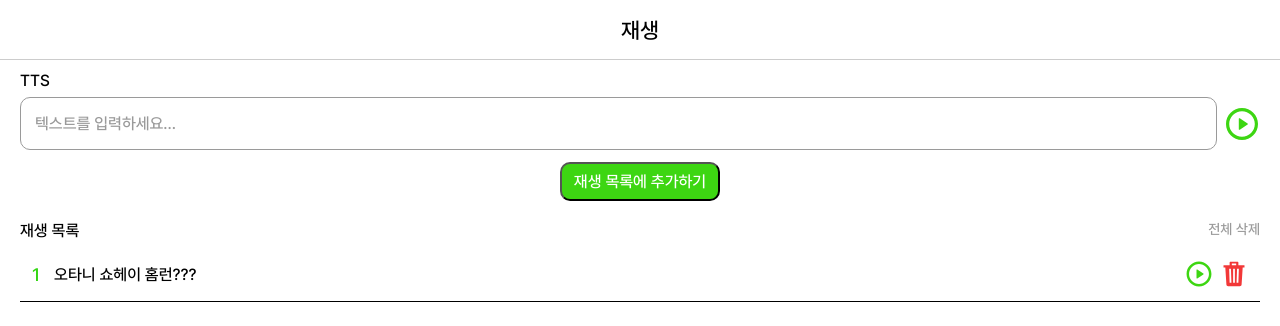
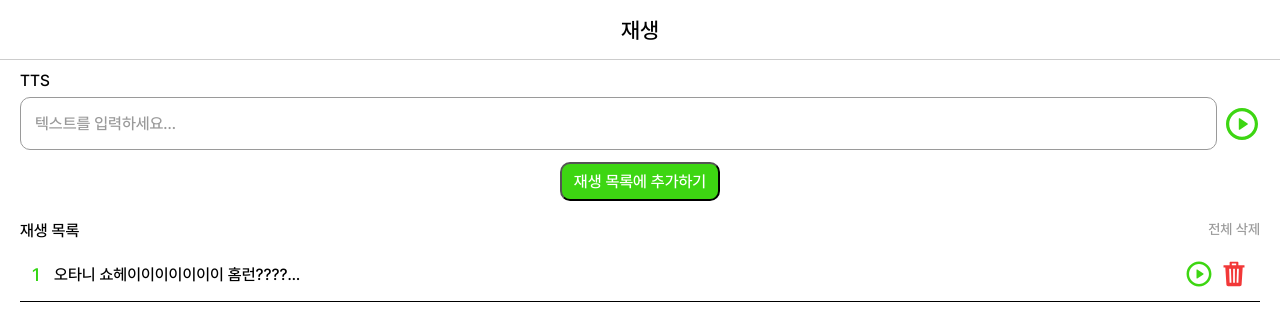
Before and after one commit to chooseongwoo/VoiceNote, a Next.js app: page /playlist in a window 1280 px wide. Shown: the top 326 px of the page. Built offline with nearby package versions, Linux system fonts and the light colour scheme.

Commit message:
chore :: ...처리 및 props 전달

```diff
--- a/src/app/playlist/page.tsx
+++ b/src/app/playlist/page.tsx
@@ -17,7 +17,7 @@ export default function Playlist() {
             <_.DeleteAll>전체 삭제</_.DeleteAll>
           </_.TextBox>
           <_.PlayList>
-            <Play />
+            <Play order={1} title="오타니 쇼헤이이이이이이이 홈런???????" />
           </_.PlayList>
         </_.PlayListBox>
       </_.Content>
--- a/src/components/Play/page.tsx
+++ b/src/components/Play/page.tsx
@@ -4,13 +4,18 @@ import * as _ from "./style";
 import TrashCan from "@/assets/TrashCan";
 import { useState } from "react";
 
-export default function Play() {
+interface OwnProps {
+  order: number;
+  title: string;
+}
+
+export default function Play({ order, title }: OwnProps) {
   const [isPlaying, setIsPlaying] = useState(false);
   return (
     <_.Layout>
       <_.TextBox>
-        <_.Order>1</_.Order>
-        <_.Title isPlaying={isPlaying}>오타니 쇼헤이 홈런???</_.Title>
+        <_.Order>{order}</_.Order>
+        <_.Title isPlaying={isPlaying}>{title}</_.Title>
       </_.TextBox>
       <_.Buttons>
         {isPlaying ? null : <TTSStop width="28" />}
--- a/src/components/Play/style.ts
+++ b/src/components/Play/style.ts
@@ -21,9 +21,13 @@ export const Order = styled.div`
 `;
 
 export const Title = styled.div<{ isPlaying: boolean }>`
+  width: 90%;
   color: ${({ isPlaying }) => (isPlaying ? "#3DD612" : "#000")};
   font-size: 16px;
   font-weight: 500;
+  overflow-x: hidden;
+  text-overflow: ellipsis;
+  white-space: nowrap;
 `;
 
 export const Buttons = styled.div`
```
